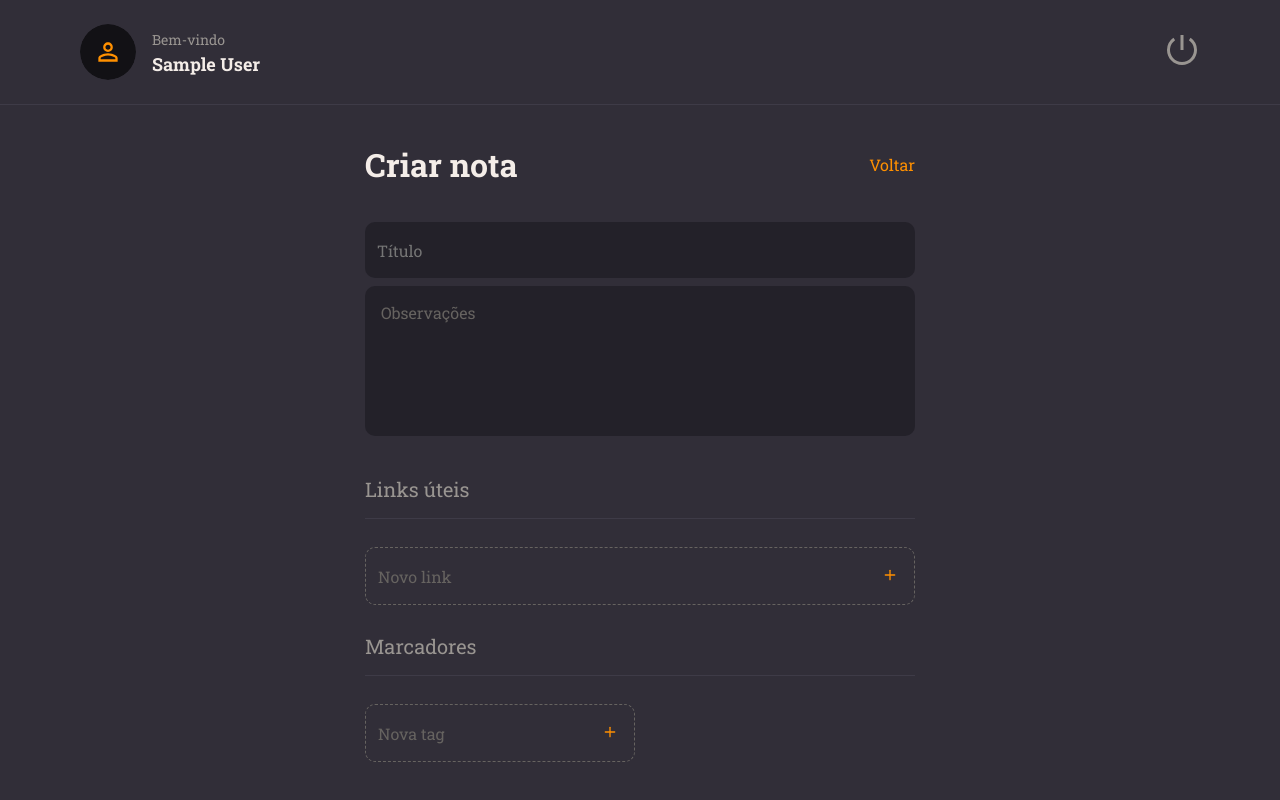
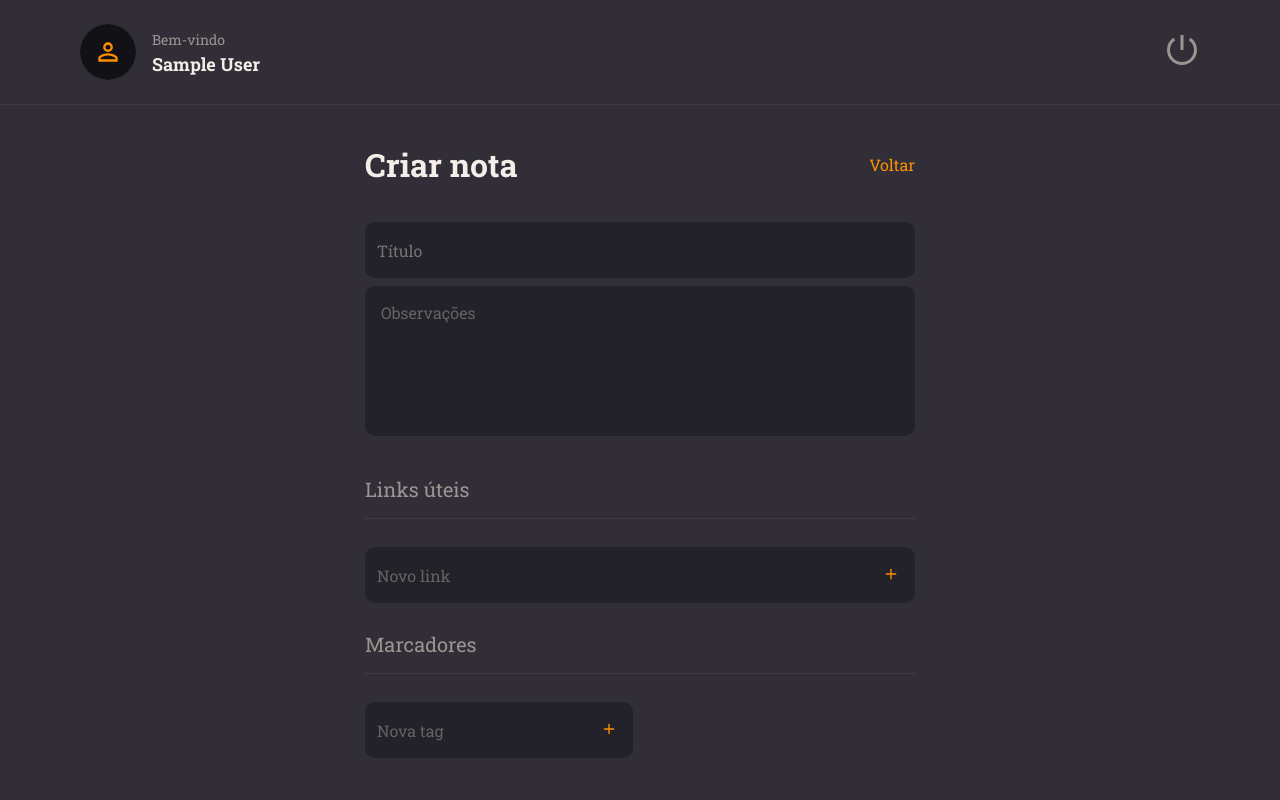
Before and after one commit to murilodamarioo/RocketNotes-Front-End, a React (Vite) app: page /new in a window 1280 px wide. Built offline with nearby package versions, Linux system fonts and the light colour scheme; sample sign-in values are in the browser's storage.

Commit message:
Fix isnew

```diff
--- a/src/components/NoteItem/index.jsx
+++ b/src/components/NoteItem/index.jsx
@@ -4,7 +4,7 @@ import PropTypes from 'prop-types'
 
 export function NoteItem({ isNew, value, onClick, ...rest }) {
     return (
-        <Container isNew={isNew}>
+        <Container $isnew={isNew}>
             <input
                 type="text"
                 value={value}
```
